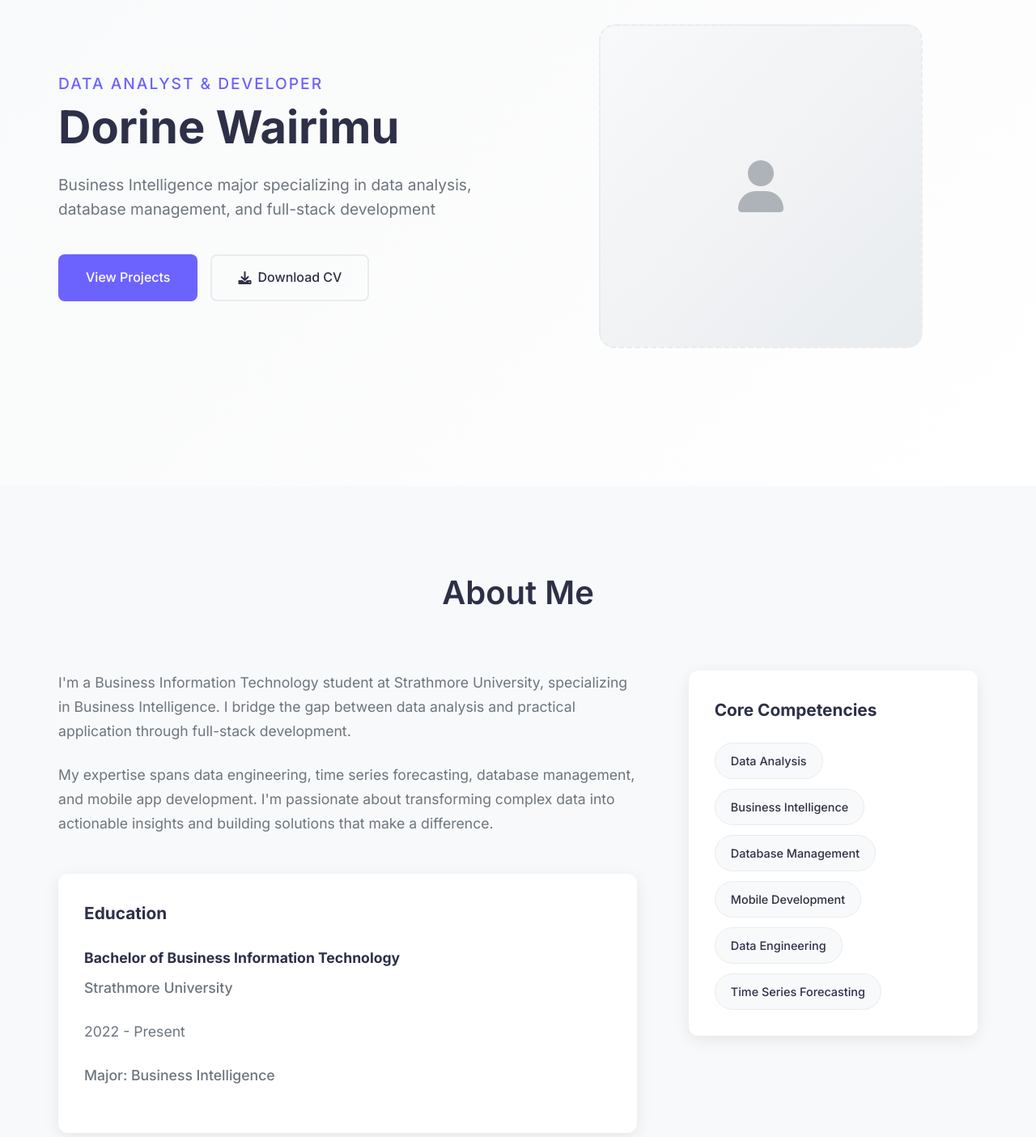
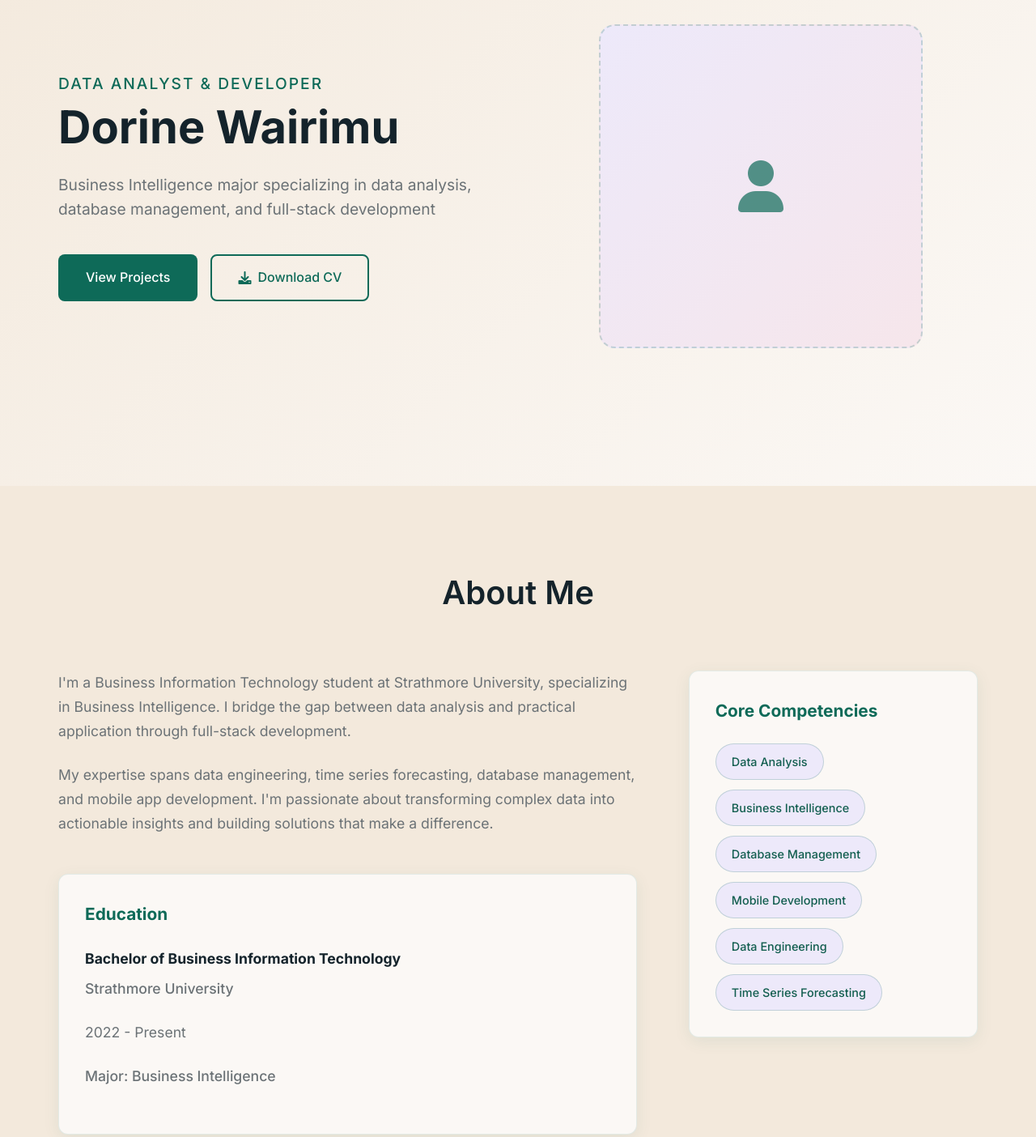
Before and after one commit to DorineW/My_Portfolio, a plain HTML site: page index.html in a window 1280 px wide. Shown: the part 200-1604 px from the top of the page at 81% size. Drawn offline with Linux system fonts and the light colour scheme.

Commit message:
Update style.css

```diff
--- a/style.css
+++ b/style.css
@@ -5,15 +5,15 @@
 }
 
 :root {
-    --primary: #2D3047;
-    --primary-light: #3A3D5C;
-    --secondary: #6C63FF;
-    --accent: #FF6B8B;
-    --text: #2D3047;
-    --text-light: #6C757D;
-    --background: #FFFFFF;
-    --surface: #F8F9FA;
-    --border: #E9ECEF;
+    --emerald: #0E6A58;
+    --emerald-2: #125E4F;
+    --beige: #F3E9DC;
+    --cream: #FBF8F5;
+    --pastel-blush: #F6E6EB;
+    --pastel-lav: #EDE9FA;
+    --text: #14232B;
+    --muted: #6B7276;
+    --glass: rgba(255,255,255,0.6);
     --white: #FFFFFF;
 }
 
@@ -21,7 +21,7 @@ body {
     font-family: 'Inter', sans-serif;
     line-height: 1.6;
     color: var(--text);
-    background-color: var(--background);
+    background-color: var(--cream);
 }
 
 .container {
@@ -32,13 +32,14 @@ body {
 
 /* Navigation */
 .navbar {
-    background: var(--white);
-    box-shadow: 0 2px 20px rgba(0,0,0,0.08);
+    background: var(--glass);
+    box-shadow: 0 2px 20px rgba(14, 106, 88, 0.08);
     position: fixed;
     width: 100%;
     top: 0;
     z-index: 1000;
     backdrop-filter: blur(10px);
+    border-bottom: 1px solid rgba(14, 106, 88, 0.1);
 }
 
 .nav-container {
@@ -51,7 +52,7 @@ body {
 }
 
 .nav-logo h2 {
-    color: var(--primary);
+    color: var(--emerald);
     font-weight: 600;
     font-size: 1.5rem;
 }
@@ -72,7 +73,7 @@ body {
 }
 
 .nav-links a:hover {
-    color: var(--secondary);
+    color: var(--emerald);
 }
 
 .nav-links a::after {
@@ -82,7 +83,7 @@ body {
     left: 0;
     width: 0;
     height: 2px;
-    background: var(--secondary);
+    background: var(--emerald);
     transition: width 0.3s ease;
 }
 
@@ -93,7 +94,7 @@ body {
 /* Hero Section */
 .hero {
     padding: 160px 0 100px;
-    background: linear-gradient(135deg, var(--surface) 0%, var(--white) 100%);
+    background: linear-gradient(135deg, var(--beige) 0%, var(--cream) 100%);
     min-height: 100vh;
     display: flex;
     align-items: center;
@@ -112,7 +113,7 @@ body {
 .hero-content h1 {
     font-size: 1.2rem;
     font-weight: 500;
-    color: var(--secondary);
+    color: var(--emerald);
     margin-bottom: 0.5rem;
     text-transform: uppercase;
     letter-spacing: 2px;
@@ -121,14 +122,14 @@ body {
 .hero-content h2 {
     font-size: 3.5rem;
     font-weight: 700;
-    color: var(--primary);
+    color: var(--text);
     margin-bottom: 1.5rem;
     line-height: 1.1;
 }
 
 .hero-content p {
     font-size: 1.2rem;
-    color: var(--text-light);
+    color: var(--muted);
     margin-bottom: 2.5rem;
     line-height: 1.6;
 }
@@ -152,25 +153,26 @@ body {
 }
 
 .btn-primary {
-    background: var(--secondary);
+    background: var(--emerald);
     color: var(--white);
 }
 
 .btn-primary:hover {
-    background: var(--primary);
+    background: var(--emerald-2);
     transform: translateY(-2px);
-    box-shadow: 0 10px 25px rgba(108, 99, 255, 0.3);
+    box-shadow: 0 10px 25px rgba(14, 106, 88, 0.3);
 }
 
 .btn-secondary {
     background: transparent;
-    color: var(--primary);
-    border: 2px solid var(--border);
+    color: var(--text);
+    border: 2px solid var(--emerald);
+    color: var(--emerald);
 }
 
 .btn-secondary:hover {
-    border-color: var(--secondary);
-    color: var(--secondary);
+    background: var(--emerald);
+    color: var(--white);
     transform: translateY(-2px);
 }
 
@@ -184,17 +186,17 @@ body {
     width: 400px;
     height: 400px;
     border-radius: 20px;
-    background: linear-gradient(135deg, var(--surface) 0%, var(--border) 100%);
+    background: linear-gradient(135deg, var(--pastel-lav) 0%, var(--pastel-blush) 100%);
     display: flex;
     justify-content: center;
     align-items: center;
-    border: 2px dashed var(--border);
-    color: var(--text-light);
+    border: 2px dashed rgba(14, 106, 88, 0.2);
+    color: var(--emerald);
 }
 
 .image-placeholder i {
     font-size: 4rem;
-    opacity: 0.5;
+    opacity: 0.7;
 }
 
 /* Sections Common Styles */
@@ -207,12 +209,12 @@ section {
     font-size: 2.5rem;
     font-weight: 600;
     margin-bottom: 4rem;
-    color: var(--primary);
+    color: var(--text);
 }
 
 /* About Section */
 .about {
-    background: var(--surface);
+    background: var(--beige);
 }
 
 .about-grid {
@@ -224,7 +226,7 @@ section {
 
 .about-text p {
     font-size: 1.1rem;
-    color: var(--text-light);
+    color: var(--muted);
     margin-bottom: 1.5rem;
     line-height: 1.7;
 }
@@ -232,31 +234,32 @@ section {
 .education {
     margin-top: 3rem;
     padding: 2rem;
-    background: var(--white);
+    background: var(--cream);
     border-radius: 12px;
-    box-shadow: 0 5px 20px rgba(0,0,0,0.08);
+    box-shadow: 0 5px 20px rgba(14, 106, 88, 0.08);
+    border: 1px solid rgba(14, 106, 88, 0.1);
 }
 
 .education h3 {
-    color: var(--primary);
+    color: var(--emerald);
     margin-bottom: 1.5rem;
     font-size: 1.3rem;
 }
 
 .education-item h4 {
-    color: var(--primary);
+    color: var(--text);
     margin-bottom: 0.5rem;
     font-size: 1.1rem;
 }
 
 .institution {
-    color: var(--secondary);
+    color: var(--emerald);
     font-weight: 500;
     margin-bottom: 0.3rem;
 }
 
 .date {
-    color: var(--text-light);
+    color: var(--muted);
     font-size: 0.9rem;
     margin-bottom: 0.5rem;
 }
@@ -267,16 +270,17 @@ section {
 }
 
 .skills-preview {
-    background: var(--white);
+    background: var(--cream);
     padding: 2rem;
     border-radius: 12px;
-    box-shadow: 0 5px 20px rgba(0,0,0,0.08);
+    box-shadow: 0 5px 20px rgba(14, 106, 88, 0.08);
     position: sticky;
     top: 120px;
+    border: 1px solid rgba(14, 106, 88, 0.1);
 }
 
 .skills-preview h3 {
-    color: var(--primary);
+    color: var(--emerald);
     margin-bottom: 1.5rem;
     font-size: 1.3rem;
 }
@@ -288,13 +292,13 @@ section {
 }
 
 .skill-tags span {
-    background: var(--surface);
-    color: var(--primary);
+    background: var(--pastel-lav);
+    color: var(--emerald-2);
     padding: 0.6rem 1.2rem;
     border-radius: 25px;
     font-size: 0.9rem;
     font-weight: 500;
-    border: 1px solid var(--border);
+    border: 1px solid rgba(14, 106, 88, 0.2);
 }
 
 /* Projects Section */
@@ -308,20 +312,20 @@ section {
     background: var(--white);
     border-radius: 16px;
     overflow: hidden;
-    box-shadow: 0 10px 30px rgba(0,0,0,0.08);
+    box-shadow: 0 10px 30px rgba(14, 106, 88, 0.08);
     transition: all 0.3s ease;
-    border: 1px solid var(--border);
+    border: 1px solid rgba(14, 106, 88, 0.1);
 }
 
 .project-card:hover {
     transform: translateY(-10px);
-    box-shadow: 0 20px 40px rgba(0,0,0,0.12);
+    box-shadow: 0 20px 40px rgba(14, 106, 88, 0.12);
 }
 
 .project-image {
     height: 220px;
     overflow: hidden;
-    background: var(--surface);
+    background: var(--pastel-blush);
 }
 
 .project-image img {
@@ -337,7 +341,7 @@ section {
 
 .project-placeholder {
     height: 100%;
-    background: linear-gradient(135deg, var(--secondary) 0%, var(--primary) 100%);
+    background: linear-gradient(135deg, var(--emerald) 0%, var(--emerald-2) 100%);
     display: flex;
     justify-content: center;
     align-items: center;
@@ -346,7 +350,7 @@ section {
 
 .project-placeholder i {
     font-size: 3rem;
-    opacity: 0.8;
+    opacity: 0.9;
 }
 
 .project-content {
@@ -356,11 +360,11 @@ section {
 .project-content h3 {
     font-size: 1.4rem;
     margin-bottom: 1rem;
-    color: var(--primary);
+    color: var(--text);
 }
 
 .project-content p {
-    color: var(--text-light);
+    color: var(--muted);
     margin-bottom: 1.5rem;
     line-height: 1.6;
 }
@@ -373,17 +377,17 @@ section {
 }
 
 .project-tech span {
-    background: var(--surface);
-    color: var(--primary);
+    background: var(--pastel-lav);
+    color: var(--emerald-2);
     padding: 0.4rem 1rem;
     border-radius: 20px;
     font-size: 0.8rem;
     font-weight: 500;
-    border: 1px solid var(--border);
+    border: 1px solid rgba(14, 106, 88, 0.2);
 }
 
 .project-links a {
-    color: var(--secondary);
+    color: var(--emerald);
     text-decoration: none;
     font-weight: 500;
     display: inline-flex;
@@ -393,7 +397,7 @@ section {
 }
 
 .project-links a:hover {
-    color: var(--primary);
+    color: var(--emerald-2);
 }
 
 /* Contact Section */
@@ -415,9 +419,9 @@ section {
     padding: 2rem;
     background: var(--white);
     border-radius: 12px;
-    box-shadow: 0 5px 20px rgba(0,0,0,0.08);
+    box-shadow: 0 5px 20px rgba(14, 106, 88, 0.08);
     transition: transform 0.3s ease;
-    border: 1px solid var(--border);
+    border: 1px solid rgba(14, 106, 88, 0.1);
 }
 
 .contact-item:hover {
@@ -427,28 +431,28 @@ section {
 .contact-icon {
     width: 50px;
     height: 50px;
-    background: var(--surface);
+    background: var(--pastel-blush);
     border-radius: 50%;
     display: flex;
     align-items: center;
     justify-content: center;
-    color: var(--secondary);
+    color: var(--emerald);
     font-size: 1.2rem;
 }
 
 .contact-details h3 {
-    color: var(--primary);
+    color: var(--text);
     margin-bottom: 0.5rem;
     font-size: 1.1rem;
 }
 
 .contact-details p {
-    color: var(--text-light);
+    color: var(--muted);
 }
 
 /* Footer */
 footer {
-    background: var(--primary);
+    background: var(--emerald);
     color: var(--white);
     text-align: center;
     padding: 2rem 0;
```
